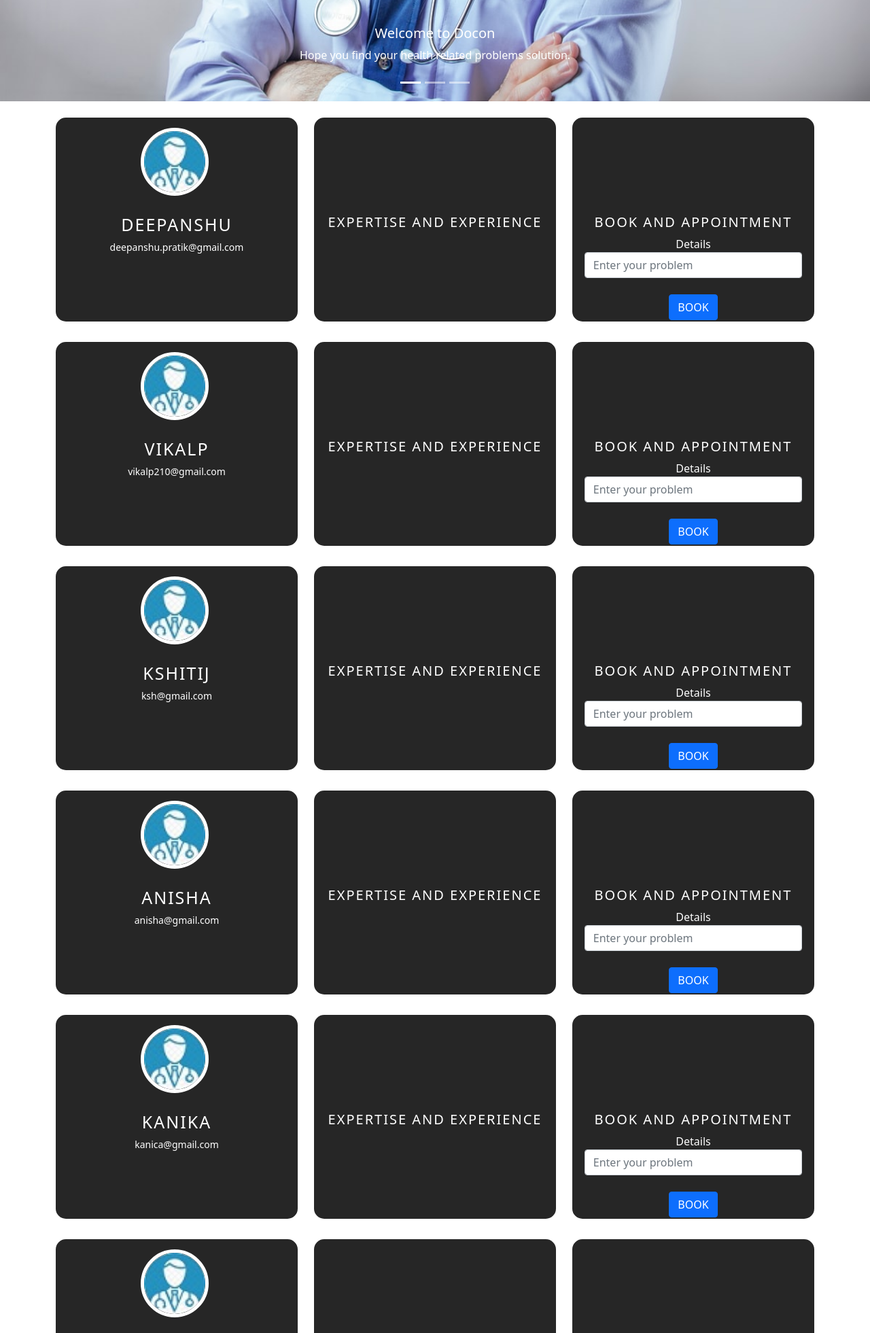
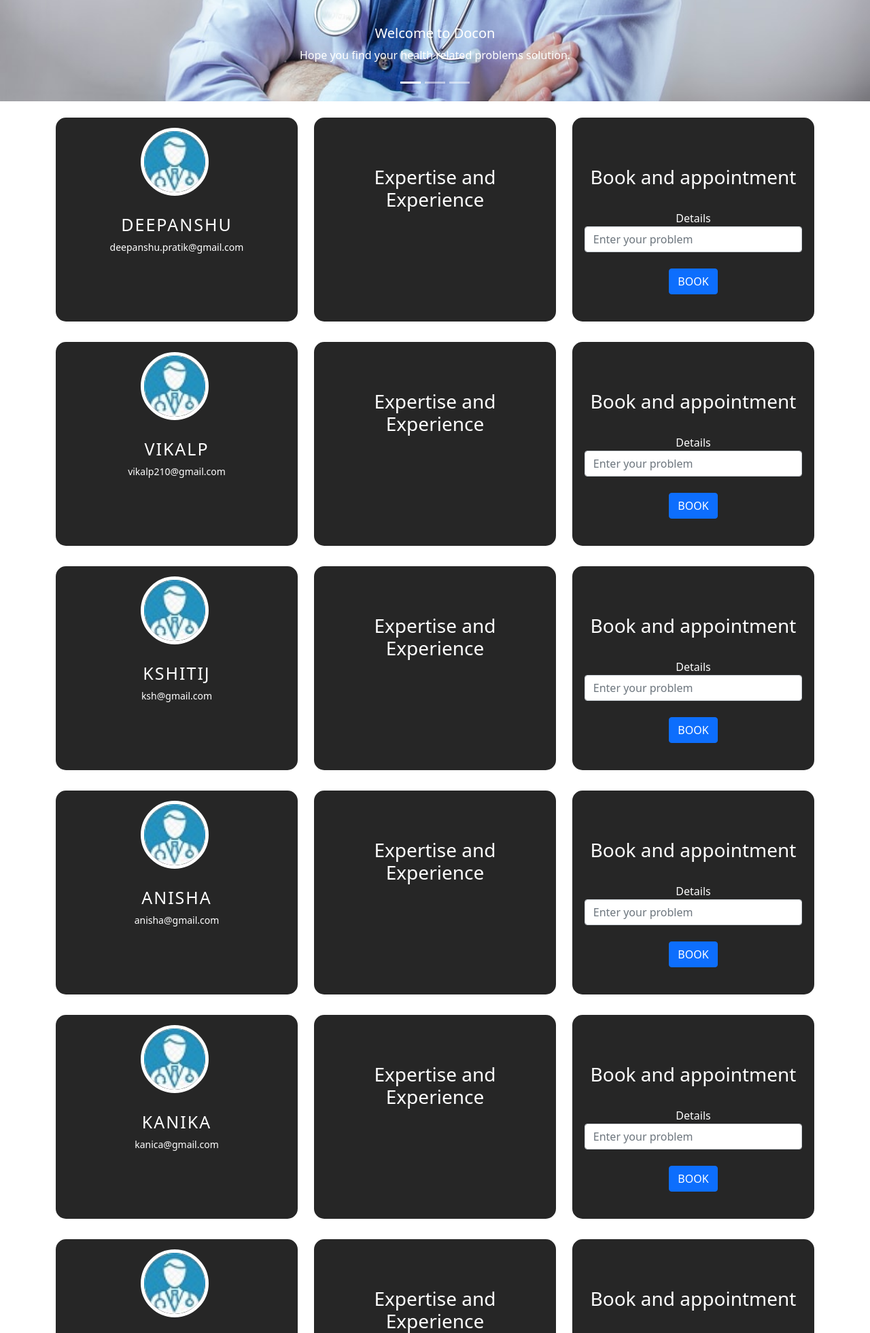
Before and after one commit to DeepanshuPratik/Docon, a Django app: template templates/index.html in a window 1280 px wide. Shown: the part 334-2295 px from the top of the page at 68% size. Run offline with Django 3.2, Linux system fonts and the light colour scheme; the template is opened without the code that fills it: values that come from a table or form of the project are taken from there, others are empty; data comes from the database, SQL or seed files in the repository; both versions use the stored data as it was after the commit; parts of the project's set-up code (start-up, migrations or seed data) failed here and were passed over; some libraries are stand-ins or nearby versions.

Commit message:
New Update with Patient Booking Appointment 2.0

```diff
--- a/home/views.py
+++ b/home/views.py
@@ -99,10 +99,6 @@
     else:
         return render(request,"signup.html",{})
 
-# def dashBoard(request):
-
-#     return render(request,"index.html",{})
-
 
 
 # def index(request):
--- a/templates/index.html
+++ b/templates/index.html
@@ -4,6 +4,16 @@
 <style>
     .container{
         margin-top: 15%;
+    }
+    .text-area1{
+      width: 100%;
+      height: 300px;
+      display: block;
+      text-align: center;
+      padding: 20% 5%;
+      background: #262626;
+      color: #fff;
+      border-radius: 15px;
     }
     .text-area{
         width: 100%;
@@ -119,7 +129,7 @@
                           <div class="col-md-4">
 
                             <div class="single-box">
-                                <div class="text-area">
+                                <div class="text-area1">
                                   <h3>Expertise and Experience</h3>
                                   <p>{{ x.data }}</p>
                                 </div>
@@ -128,9 +138,10 @@
                         <div class="col-md-4">
 
                           <div class="single-box">
-                              <div class="text-area">
+                              <div class="text-area1">
                                 <h3>Book and appointment</h3>
-                                <form method="post" action="/contact">
+                                <br>
+                                <form method="" action="/services/book">
                                   {% csrf_token %}
                                    <div class="form-group">
                                     <label for="problem">Details</label>
```
Also changed, not shown: db.sqlite3.
